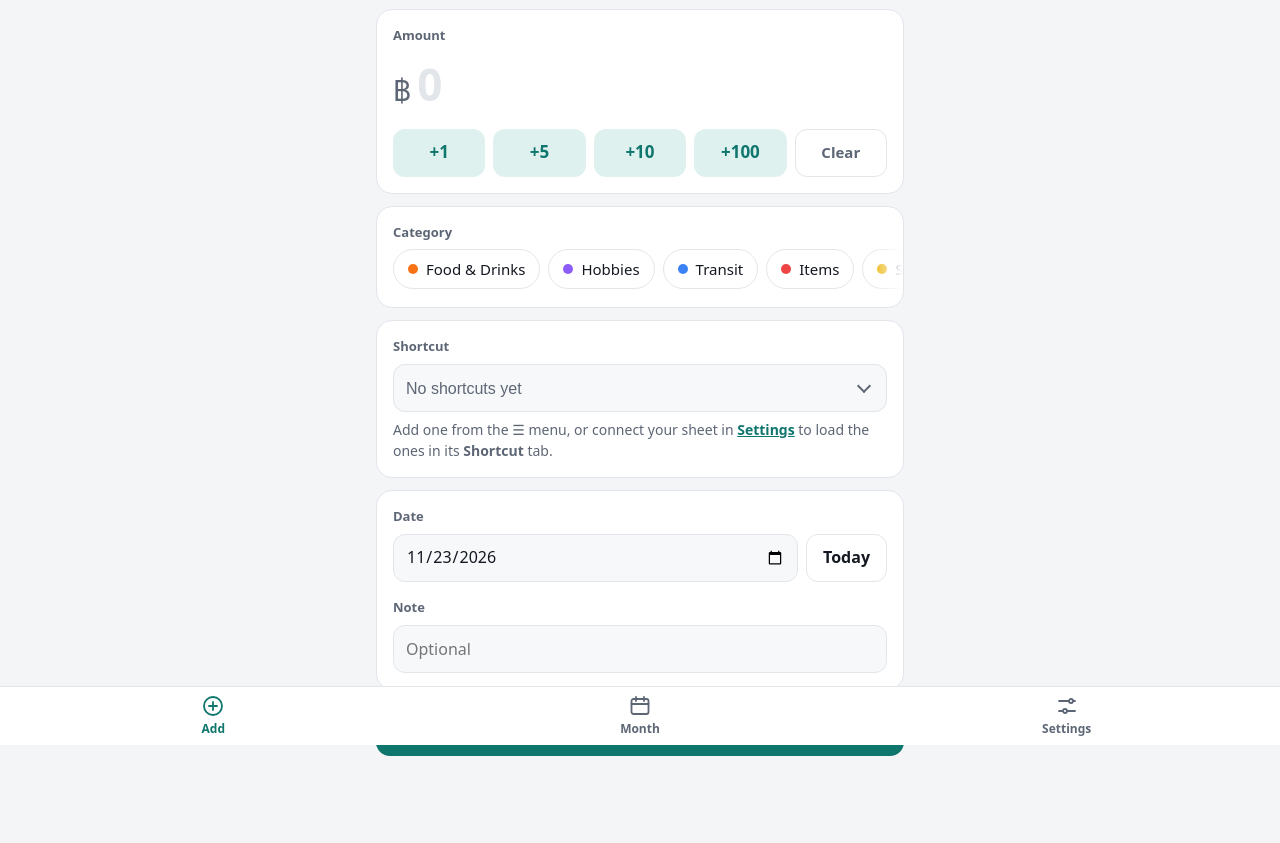
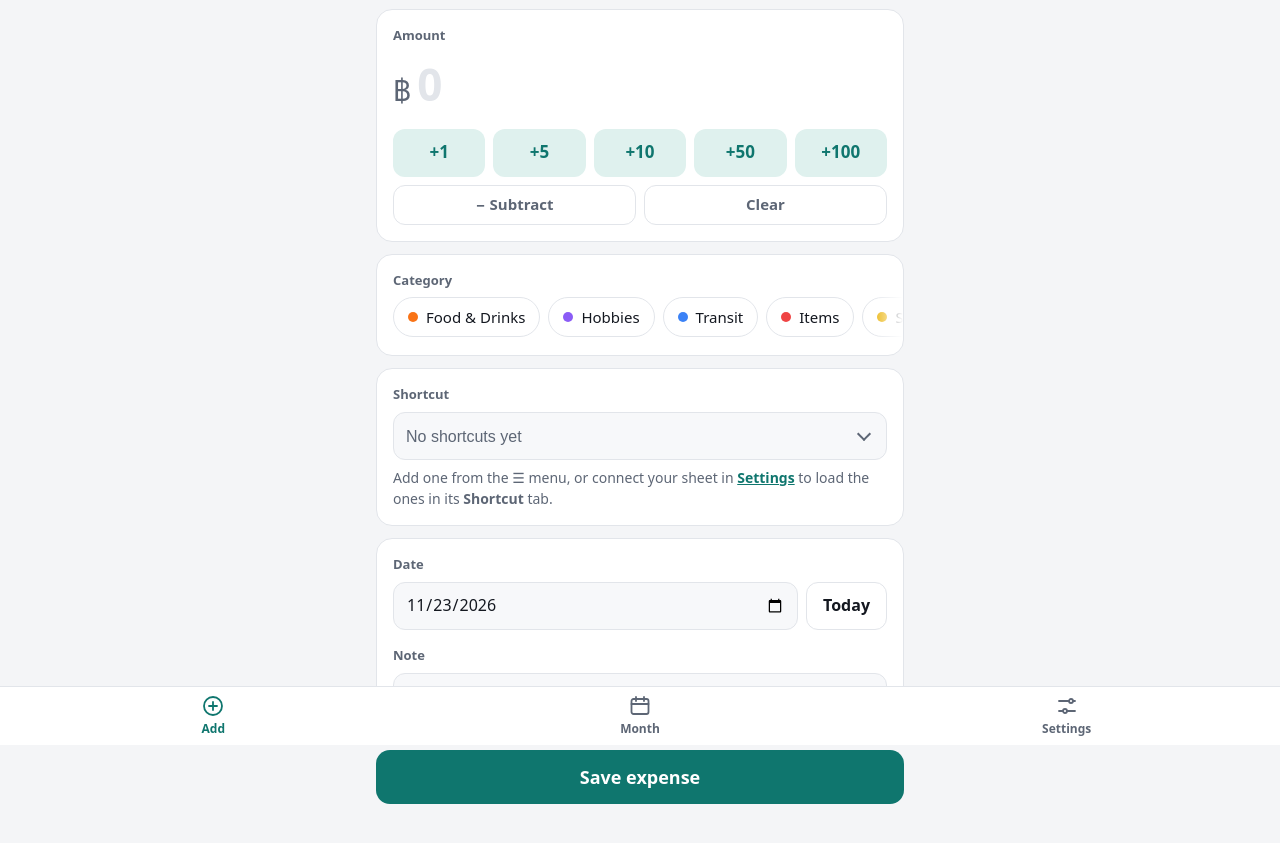
Before and after one commit to Tae0303/bunshe, a website with bundled scripts: page index.html in a window 1280 px wide. Shown: the part 55-898 px from the top of the page. Built offline with nearby package versions, Linux system fonts and the light colour scheme.

Commit message:
Add a +50 step and a Subtract mode for the amount buttons
Steps are now +1 +5 +10 +50 +100. "− Subtract" turns them into
−1 … −100 (shown in red); the amount never goes below 0, and the mode
switches back to adding after saving. Step maths lives in
logic.stepAmount with unit tests.

Co-Authored-By: Claude Opus 5.5 <noreply@anthropic.com>

```diff
--- a/app.js
+++ b/app.js
@@ -3,10 +3,10 @@ import { syncNow, onStatus } from './sync.js';
 import {
   DEFAULT_CATEGORIES, WEEKDAYS, DAY_COLORS, isoDate, monthKey, monthLabel, shiftMonth, summarize,
   parseAmount, round2, formatMoney, formatDay, shortName, weekdayIndex, toCsv,
-  applyListOps, hasName, sameName,
+  applyListOps, hasName, sameName, stepAmount,
 } from './logic.js';
 
-const APP_VERSION = '1.4.0';
+const APP_VERSION = '1.5.0';
 const CHEVRON = '<svg class="chev" viewBox="0 0 24 24" aria-hidden="true"><path d="M9 6l6 6-6 6"/></svg>';
 // Category colours, kept clear of the teal accent so a selected chip still shows its dot.
 // "Others" is always slate; the rest take colours in list order, so a new category never shifts them.
@@ -18,6 +18,7 @@ const $ = (selector) => document.querySelector(selector);
 const els = {
   title: $('#title'), badge: $('#syncBadge'), toast: $('#toast'), version: $('#version'),
   form: $('#entry'), amount: $('#amount'), steps: document.querySelectorAll('[data-step]'), clear: $('#clearAmount'),
+  stepsGroup: $('#steps'), minusMode: $('#minusMode'),
   shortcut: $('#shortcut'), shortcutsEmpty: $('#shortcutsEmpty'), categories: $('#categories'),
   date: $('#date'), today: $('#today'), note: $('#note'), error: $('#formError'),
   monthLabel: $('#monthLabel'), prev: $('#prevMonth'), next: $('#nextMonth'),
@@ -45,6 +46,7 @@ const state = {
   shortcuts: [],
   expenses: [],
   category: '',
+  minus: false, // "− Subtract" is on: the step buttons take away
   month: monthKey(isoDate()),
   autoDate: '', // the date the app filled in itself; it moves to the new day if untouched
   sync: { state: 'idle' },
@@ -133,8 +135,18 @@ function showError(message) {
   els.error.hidden = !message;
 }
 
+/** Subtract mode: the step buttons read −1 … −100 and take away. */
+function setMinus(on) {
+  state.minus = on;
+  els.minusMode.setAttribute('aria-pressed', String(on));
+  els.stepsGroup.classList.toggle('minus', on);
+  els.stepsGroup.setAttribute('aria-label', on ? 'Take away from the amount' : 'Add to the amount');
+  els.steps.forEach((b) => (b.textContent = `${on ? '−' : '+'}${b.dataset.step}`));
+}
+
 function resetForm() {
   setAmount(0);
+  setMinus(false);
   selectCategory('');
   els.shortcut.value = '';
   els.note.value = '';
@@ -162,10 +174,10 @@ function renderShortcuts() {
 
 els.steps.forEach((button) =>
   button.addEventListener('click', () => {
-    const current = parseAmount(els.amount.value);
-    setAmount((Number.isNaN(current) ? 0 : current) + Number(button.dataset.step));
+    setAmount(stepAmount(parseAmount(els.amount.value), Number(button.dataset.step), state.minus));
   }),
 );
+els.minusMode.addEventListener('click', () => setMinus(!state.minus));
 els.clear.addEventListener('click', () => setAmount(0));
 els.today.addEventListener('click', setToday);
 // Any change to the form clears an old "Enter an amount" / "Pick a category" message.
--- a/index.html
+++ b/index.html
@@ -36,12 +36,16 @@
             <span class="currency">฿</span>
             <input id="amount" inputmode="decimal" placeholder="0" enterkeyhint="done">
           </div>
-          <div class="steps" role="group" aria-label="Add to the amount">
+          <div class="steps" id="steps" role="group" aria-label="Change the amount">
             <button type="button" data-step="1">+1</button>
             <button type="button" data-step="5">+5</button>
             <button type="button" data-step="10">+10</button>
+            <button type="button" data-step="50">+50</button>
             <button type="button" data-step="100">+100</button>
-            <button type="button" id="clearAmount" class="ghost">Clear</button>
+          </div>
+          <div class="step-tools">
+            <button type="button" id="minusMode" aria-pressed="false">− Subtract</button>
+            <button type="button" id="clearAmount">Clear</button>
           </div>
         </div>
 
--- a/logic.js
+++ b/logic.js
@@ -89,6 +89,10 @@ export function summarize(expenses, key, todayIso) {
   return { key, count: rows.length, total: round2(total), days, perDay: days ? total / days : null, categories, rows };
 }
 
+/** One tap on a step button: add the step (or take it away in subtract mode), never below 0. */
+export const stepAmount = (current, step, subtract = false) =>
+  round2(Math.max(0, (Number.isFinite(current) ? current : 0) + (subtract ? -step : step)));
+
 /** '1,234.5' or '฿17' → number rounded to 2 places; NaN when it is not a number. */
 export function parseAmount(text) {
   const n = Number(String(text).replace(/[,\s฿]/g, ''));
--- a/styles.css
+++ b/styles.css
@@ -10,6 +10,7 @@
   --accent-soft: #dff1ee;
   --warn: #b45309;
   --danger: #b42318;
+  --minus-soft: #fdeceb;
   --ok: #067647;
   --radius: 16px;
   color-scheme: light;
@@ -28,6 +29,7 @@
     --accent-soft: #12332f;
     --warn: #f5a524;
     --danger: #f97066;
+    --minus-soft: #3a1c1a;
     --ok: #47cd89;
     color-scheme: dark;
   }
@@ -135,7 +137,19 @@ main { max-width: 560px; margin: 0 auto; padding: 0 16px calc(96px + env(safe-ar
   transition: transform 80ms ease;
 }
 .steps button:active { transform: scale(0.95); }
-.steps .ghost { background: transparent; border-color: var(--line); color: var(--muted); font-size: 15px; font-weight: 600; }
+/* Subtract mode: the same buttons, in red, reading −1 … −100. */
+.steps.minus button { background: var(--minus-soft); color: var(--danger); }
+.step-tools { display: grid; grid-template-columns: 1fr 1fr; gap: 8px; margin-top: 8px; }
+.step-tools button {
+  height: 40px;
+  border-radius: 12px;
+  border: 1px solid var(--line);
+  background: transparent;
+  color: var(--muted);
+  font-size: 15px;
+  font-weight: 600;
+}
+#minusMode[aria-pressed="true"] { border-color: var(--danger); background: var(--danger); color: #fff; }
 
 /* ---------- Chips ---------- */
 
--- a/sw.js
+++ b/sw.js
@@ -1,6 +1,6 @@
 // Offline support: keeps the app's own files on the phone.
 // Bump VERSION whenever you deploy a change, so phones drop the old copy.
-const VERSION = 'v11';
+const VERSION = 'v12';
 const CACHE = `bunshe-${VERSION}`;
 const SHELL = [
   './',
```
Also changed, not shown: tests/logic.test.mjs (+9 -1 lines), README.md.
